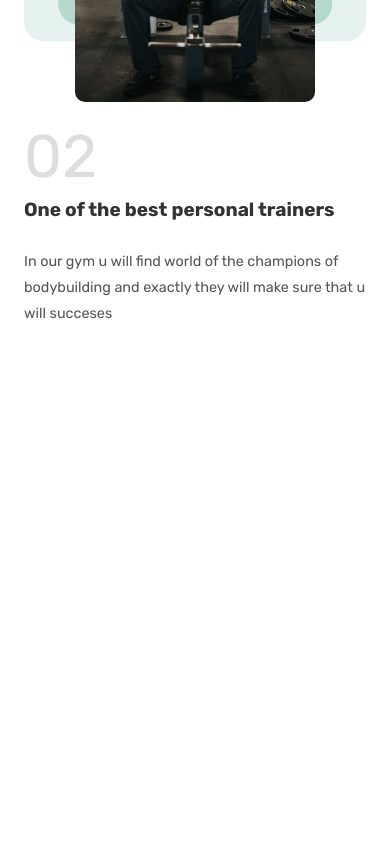
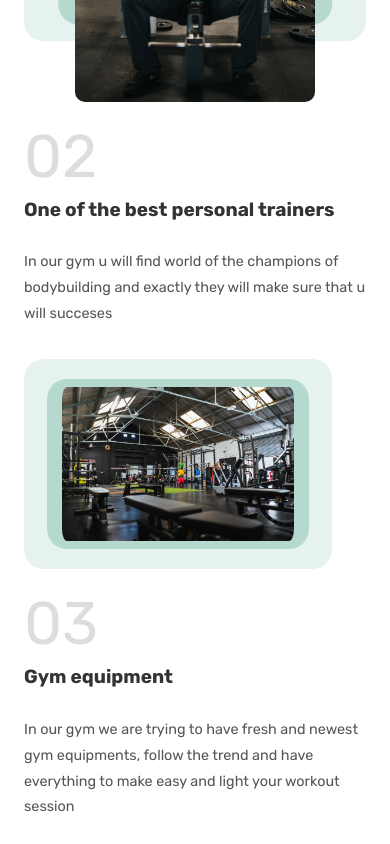
Before and after one commit to tornike2002/fresh-lime-gym, a Next.js app: page / in a window 390 px wide. Shown: the part 1902-2746 px from the top of the page. Before the commit the page ends 2229 px from the top, so only its background shows below. Built offline with nearby package versions, Linux system fonts and the light colour scheme.

Commit message:
finished mobile gym equipemnt card

```diff
--- a/components/howWeWork/HowWeWork.tsx
+++ b/components/howWeWork/HowWeWork.tsx
@@ -1,6 +1,7 @@
 import React from "react";
 import BenefitCard from "./WorkCards/BenefitCard";
 import PersonalTrainerCard from "./WorkCards/PersonalTrainerCard";
+import GymEquipmentCard from "./WorkCards/GymEquipmentCard";
 
 const HowWeWork = () => {
   return (
@@ -10,6 +11,7 @@ const HowWeWork = () => {
       </h1>
       <BenefitCard />
       <PersonalTrainerCard />
+      <GymEquipmentCard />
     </section>
   );
 };
--- /dev/null
+++ b/components/howWeWork/WorkCards/GymEquipmentCard.tsx
@@ -0,0 +1,35 @@
+import Image from "next/image";
+import equipment from "../../../assets/work/equipment.jpg";
+const GymEquipmentCard = () => {
+  return (
+    <section>
+      <div className="pt-3 pb-6">
+        <div className="flex justify-center flex-col mt-5">
+          <div className="flex justify-center w-[90%]  pt-5 pb-5 bg-[#e6f2ef] rounded-[20px]">
+            <Image
+              src={equipment}
+              alt="vegitable"
+              className="max-w-full w-[85%] flex-shrink-0
+                border-t-8 border-[#b5d9ce] rounded-[20px] border-l-[15px] border-r-[15px] border-b-8"
+            />
+          </div>
+          <div>
+            <p className="font-Rubik text-6xl text-[#ddd] pb-[9px] pt-[25px]">
+              03
+            </p>
+            <h2 className="pb-[25px] font-Rubik text-[19px] text-[#333] font-bold">
+              Gym equipment
+            </h2>
+            <p className="font-Rubik text-[14.4px] text-[#555] leading-[1.8]">
+              In our gym we are trying to have fresh and newest gym equipments,
+              follow the trend and have everything to make easy and light your
+              workout session
+            </p>
+          </div>
+        </div>
+      </div>
+    </section>
+  );
+};
+
+export default GymEquipmentCard;
```
